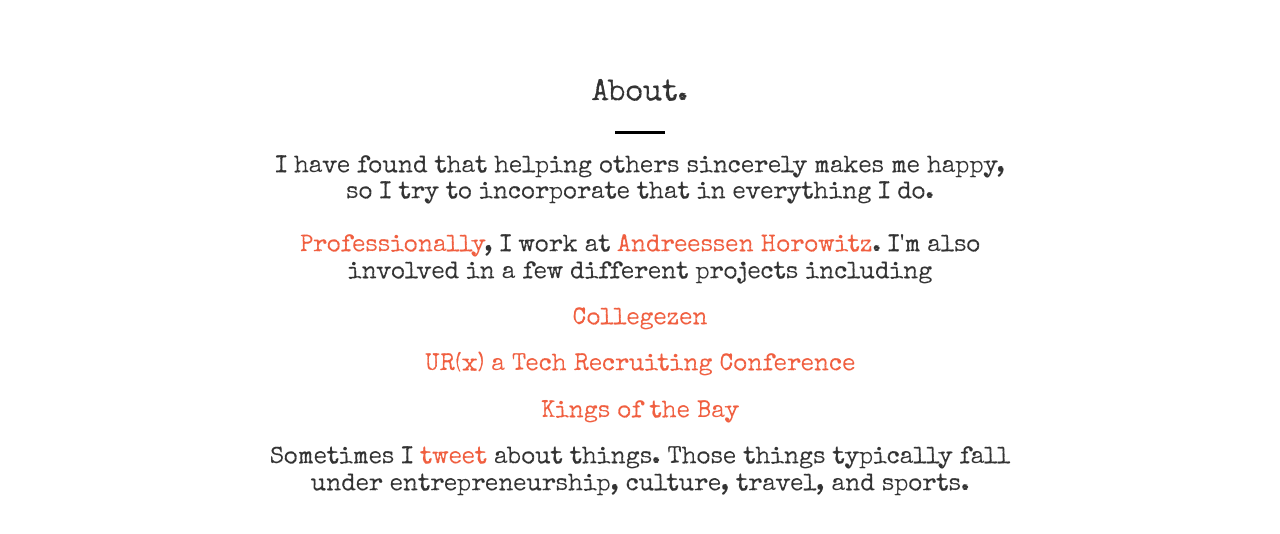
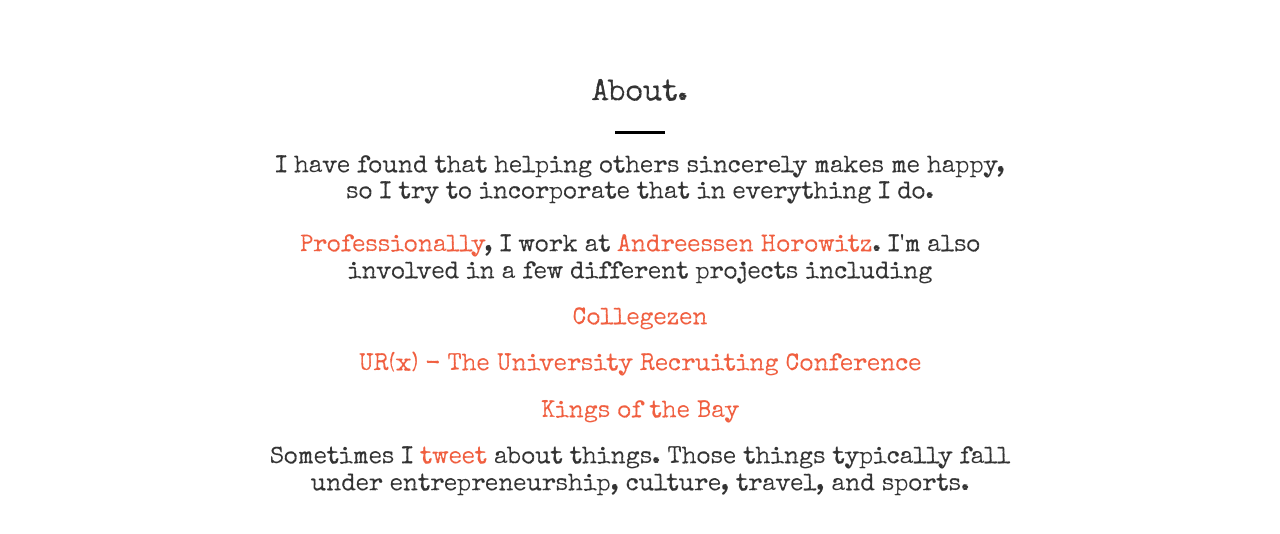
Before and after one commit to pbnyc266/pbnyc266, a website: page index.html in a window 1280 px wide. Shown: the part 822-1356 px from the top of the page. Drawn offline with nearby package versions, Linux system fonts and the light colour scheme.

Commit message:
Copy Change

```diff
--- a/index.html
+++ b/index.html
@@ -111,7 +111,7 @@
                     I'm also involved in a few different projects including </a>
 
                     <h3><a href= "https://www.google.com/url?sa=t&rct=j&q=&esrc=s&source=web&cd=3&ved=0ahUKEwjq97THhMTPAhUn2oMKHetfAPwQFggmMAI&url=https%3A%2F%2Ftechcrunch.com%2F2013%2F01%2F29%2Fthe-17-winners-of-the-facebook-gates-foundations-education-app-contest-are-making-college-easier%2F&usg=AFQjCNHoqUG-roDkE2U1D0aO8gQFHSEOkQ&bvm=bv.134495766,d.dmo">Collegezen</a></h3>
-                    <h3><a href= "http://www.urxconference.com">UR(x) a Tech Recruiting Conference</a></h3>
+                    <h3><a href= "http://www.urxconference.com">UR(x) - The University Recruiting Conference</a></h3>
                     <h3><a href= "http://www.kingsofthebay.com">Kings of the Bay</a></h3>
                     <h3>Sometimes I <a href= "http://www.twitter.com/pbnyc26">tweet</a> about things. Those things typically fall under entrepreneurship, culture, travel, and sports. </h3>
                 </div>
```
